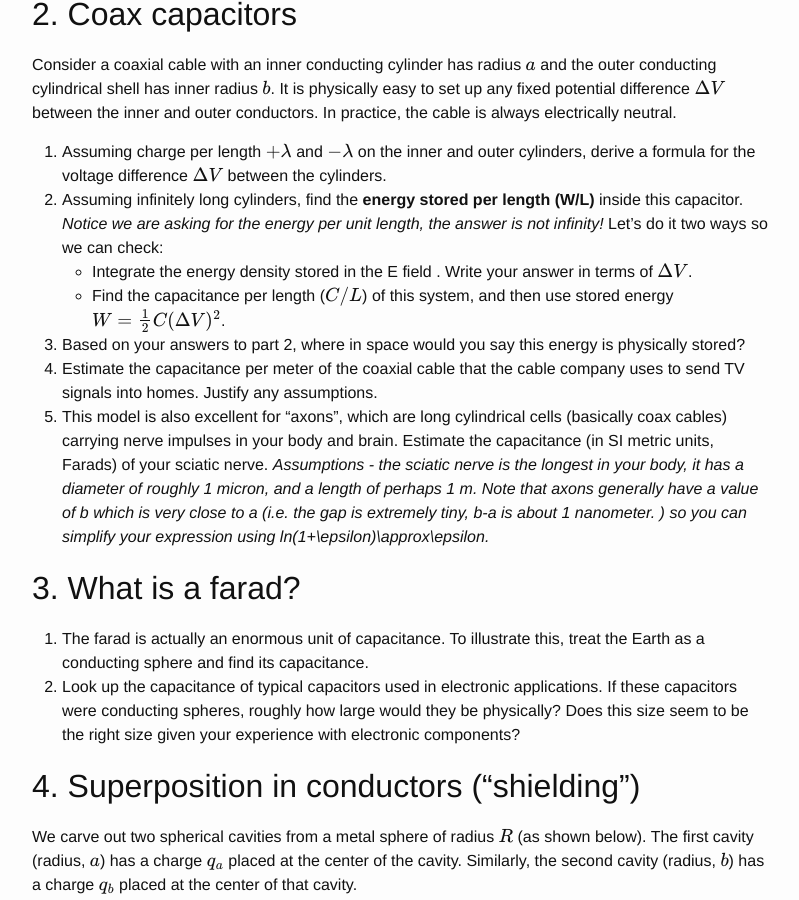
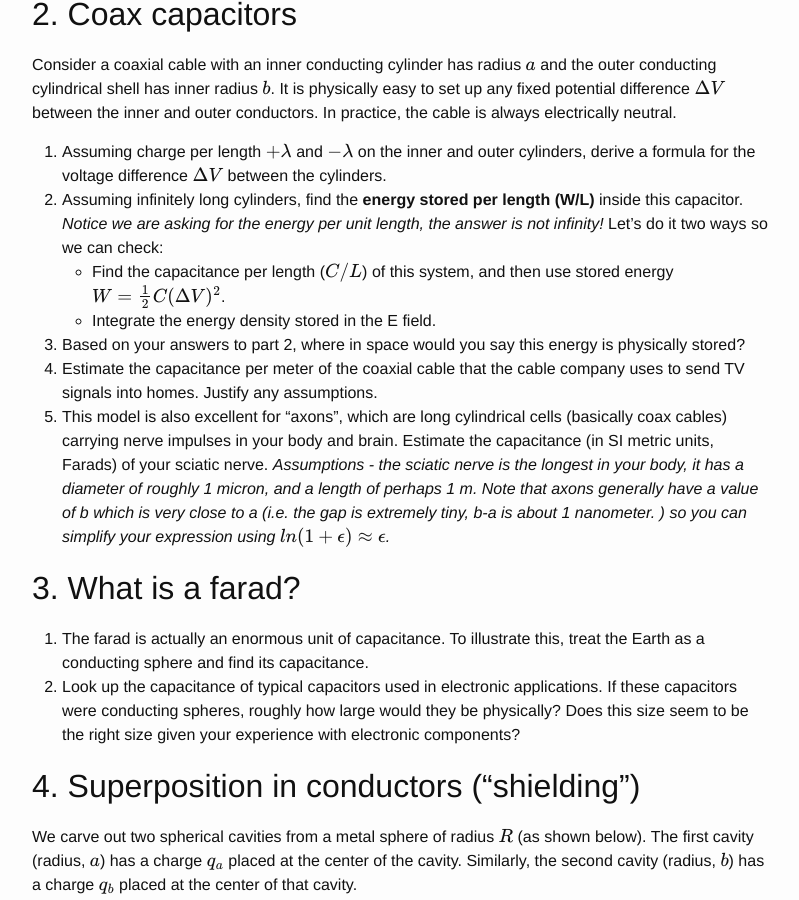
Before and after one commit to dannycab/phy481msu, a Jekyll site: the page built from assignments/homework5.md, in a window 1280 px wide and 900 px high, scrolled down 914 px. Shown: the whole window, without its empty margins (238-1037 px from the left). Built offline with Jekyll 4.4.1, drawn with Linux system fonts in a browser that asks for light colours; formulas are drawn with MathJax 3.

Commit message:
edit to formula

```diff
--- a/assignments/homework5.md
+++ b/assignments/homework5.md
@@ -26,11 +26,11 @@ Consider a coaxial cable with an inner conducting cylinder has radius $a$ and th
 
 1. Assuming charge per length $+\lambda$ and $-\lambda$ on the inner and outer cylinders, derive a formula for the voltage difference $\Delta V$ between the cylinders.
 2. Assuming infinitely long cylinders, find the **energy stored per length (W/L)** inside this capacitor. *Notice we are asking for the energy per unit length, the answer is not infinity!*  Let's do it two ways so we can check:
-* Integrate the energy density stored in the E field . Write your answer in terms of $\Delta V$.
 * Find the capacitance per length ($C/L$) of this system, and then use stored energy $W = \frac{1}{2} C (\Delta V)^2$.
+* Integrate the energy density stored in the E field.
 3. Based on your answers to part 2, where in space would you say this energy is physically stored?
 4. Estimate the capacitance per meter of the coaxial cable that the cable company uses to send TV signals into homes. Justify any assumptions.
-5. This model is also excellent for "axons", which are long cylindrical cells (basically coax cables) carrying nerve impulses in your body and brain.  Estimate the capacitance (in SI metric units, Farads) of your sciatic nerve. *Assumptions - the sciatic nerve is the longest in your body, it has a diameter of roughly 1 micron, and a length of perhaps 1 m. Note that axons generally have a value of b which is very close to a (i.e. the gap is extremely tiny, b-a is about 1 nanometer. ) so you can simplify your expression using ln(1+\epsilon)\approx\epsilon.*
+5. This model is also excellent for "axons", which are long cylindrical cells (basically coax cables) carrying nerve impulses in your body and brain.  Estimate the capacitance (in SI metric units, Farads) of your sciatic nerve. *Assumptions - the sciatic nerve is the longest in your body, it has a diameter of roughly 1 micron, and a length of perhaps 1 m. Note that axons generally have a value of b which is very close to a (i.e. the gap is extremely tiny, b-a is about 1 nanometer. ) so you can simplify your expression using $ln(1+\epsilon)\approx\epsilon$.*
 
 ## 3. What is a farad?
 
```
